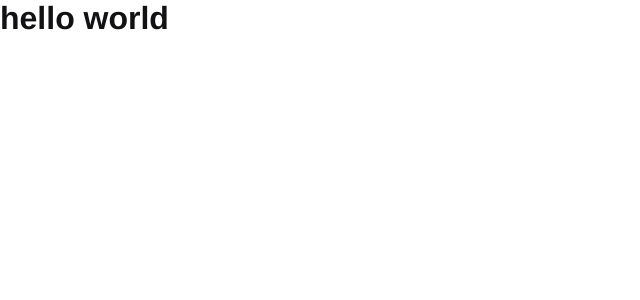
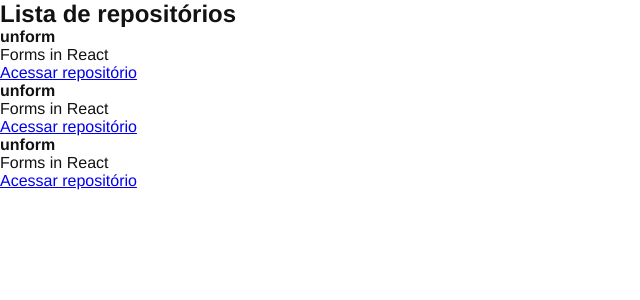
Before and after one commit to rafaelramosdev/ignite-reactjs-chapter-I-github-explorer, a React app: page / in a window 1280 px wide. Shown: the top 300 px of the page, without its empty margins (0-640 px from the left). Built offline with nearby package versions, Linux system fonts and the light colour scheme.

Commit message:
feat: is now returning the RepositoryList component

```diff
--- a/src/App.jsx
+++ b/src/App.jsx
@@ -1,3 +1,5 @@
+import { RepositoryList } from "./components/RepositoryList";
+
 export function App() {
-  return <h1>hello world</h1>
+  return <RepositoryList />
 }
```
